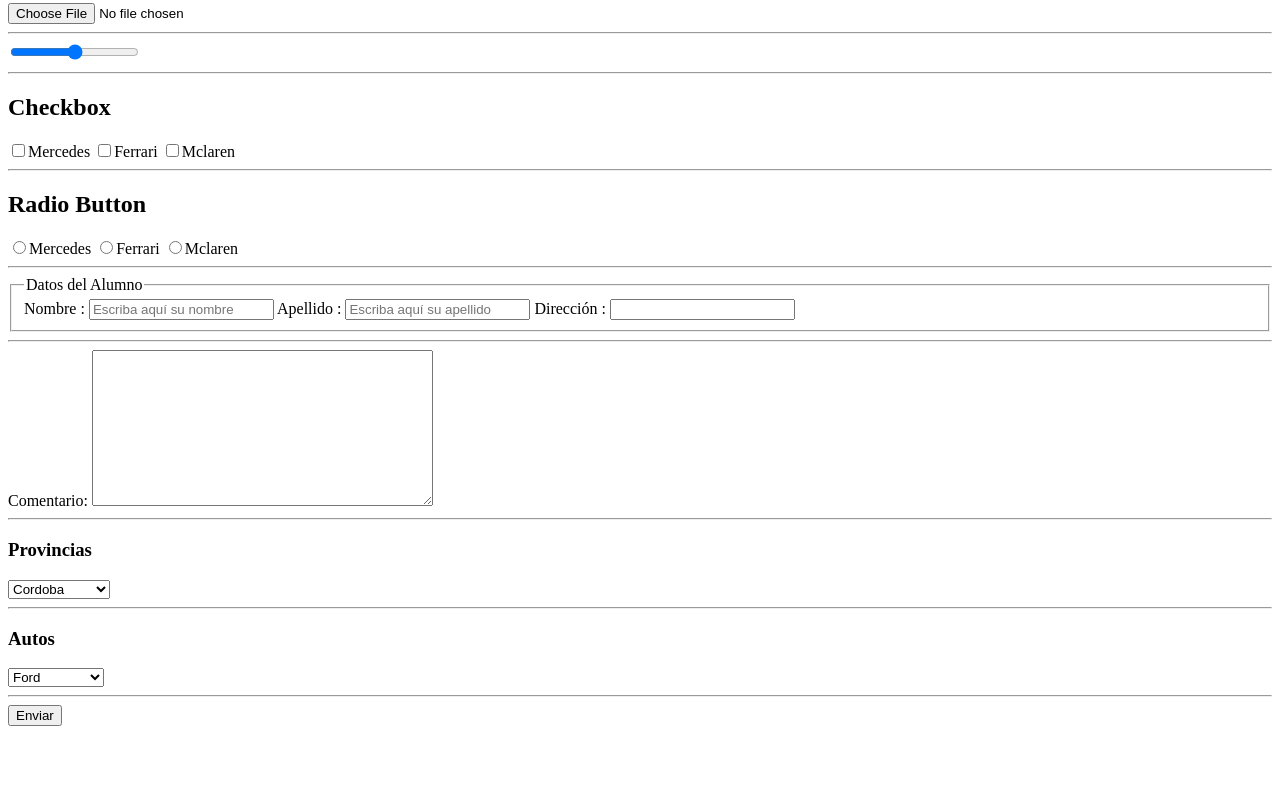
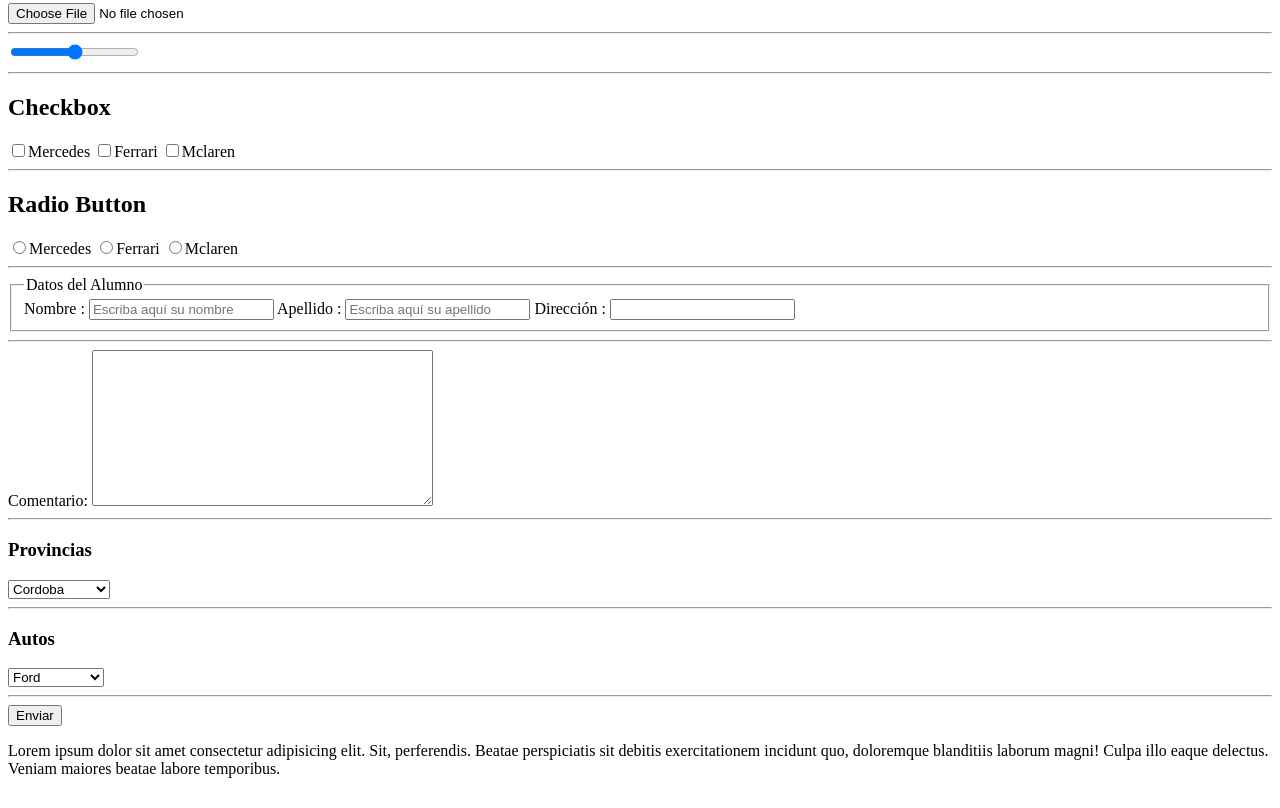
Before and after one commit to vihucaze/Vida, a plain HTML site: page Index.html in a window 1280 px wide. Shown: the part 2403-3211 px from the top of the page. Before the commit the page ends 3143 px from the top, so only its background shows below. Drawn offline with Linux system fonts and the light colour scheme.

Commit message:
Actualizar index.html con los últimos cambios

```diff
--- a/Index.html
+++ b/Index.html
@@ -4,7 +4,7 @@
     <meta charset="UTF-8">
     <meta name="viewport" content="width=device-width, initial-scale=1.0">
     <title>Clase 1 HTML</title>
-    <link rel="icon" href="/JwGMC9B_hbU.jpg">
+
 </head>
 <body>
     <b>Texto de ejemplo</b>
@@ -141,6 +141,8 @@
 
         <input type="submit" value="Enviar">
 
+        <p>Lorem ipsum dolor sit amet consectetur adipisicing elit. Sit, perferendis. Beatae perspiciatis sit debitis exercitationem incidunt quo, doloremque blanditiis laborum magni! Culpa illo eaque delectus. Veniam maiores beatae labore temporibus.</p>
+
 
 
         <!-- los imput los puedo ordenar en una tabla -->
```
Also changed, not shown: JwGMC9B_hbU.jpg (deleted), 1 other file.
